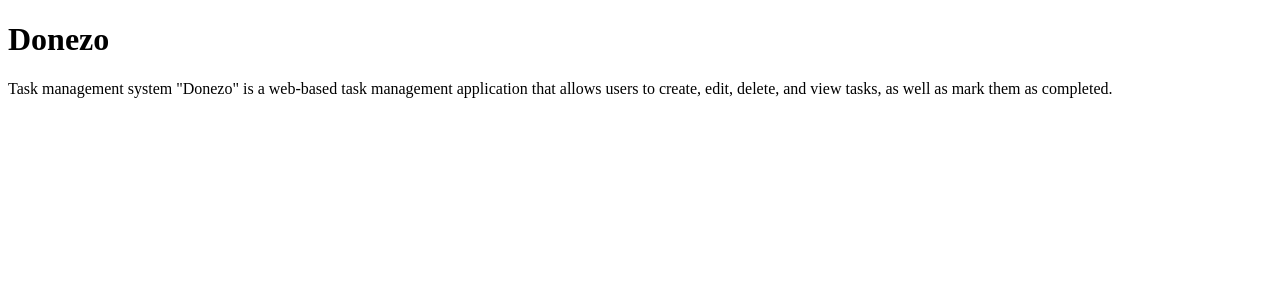
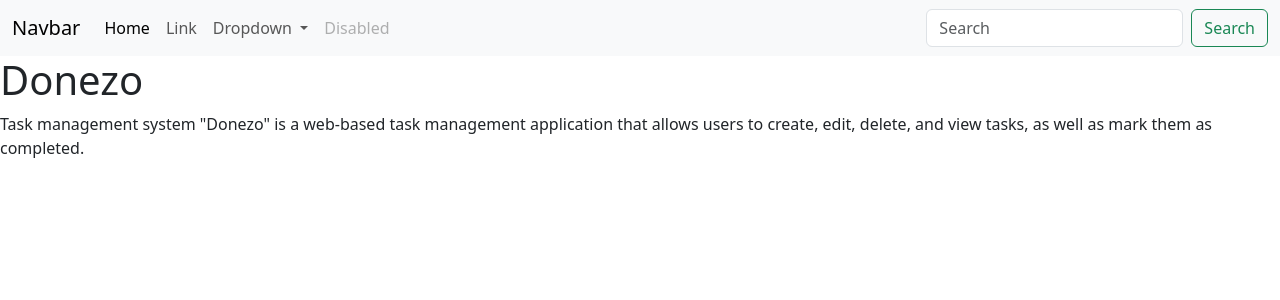
Before and after one commit to crazytosser25/donezo, a Flask app: page / in a window 1280 px wide. Shown: the top 300 px of the page. Run offline with Flask 3, Linux system fonts and the light colour scheme.

Commit message:
bootstrap added

```diff
--- /dev/null
+++ b/app/templates/base.html
@@ -0,0 +1,62 @@
+<!DOCTYPE html>
+<html lang="en">
+
+<head>
+    <meta charset="UTF-8">
+    <meta name="viewport" content="width=device-width, initial-scale=1.0">
+    <title>Donezo. {% block title %}{% endblock %}</title>
+    <link href="https://cdn.jsdelivr.net/npm/bootstrap@5.3.3/dist/css/bootstrap.min.css" rel="stylesheet"
+        integrity="sha384-QWTKZyjpPEjISv5WaRU9OFeRpok6YctnYmDr5pNlyT2bRjXh0JMhjY6hW+ALEwIH" crossorigin="anonymous">
+</head>
+
+<body>
+    <nav class="navbar navbar-expand-lg bg-body-tertiary">
+        <div class="container-fluid">
+            <a class="navbar-brand" href="#">Navbar</a>
+            <button class="navbar-toggler" type="button" data-bs-toggle="collapse"
+                data-bs-target="#navbarSupportedContent" aria-controls="navbarSupportedContent" aria-expanded="false"
+                aria-label="Toggle navigation">
+                <span class="navbar-toggler-icon"></span>
+            </button>
+            <div class="collapse navbar-collapse" id="navbarSupportedContent">
+                <ul class="navbar-nav me-auto mb-2 mb-lg-0">
+                    <li class="nav-item">
+                        <a class="nav-link active" aria-current="page" href="#">Home</a>
+                    </li>
+                    <li class="nav-item">
+                        <a class="nav-link" href="#">Link</a>
+                    </li>
+                    <li class="nav-item dropdown">
+                        <a class="nav-link dropdown-toggle" href="#" role="button" data-bs-toggle="dropdown"
+                            aria-expanded="false">
+                            Dropdown
+                        </a>
+                        <ul class="dropdown-menu">
+                            <li><a class="dropdown-item" href="#">Action</a></li>
+                            <li><a class="dropdown-item" href="#">Another action</a></li>
+                            <li>
+                                <hr class="dropdown-divider">
+                            </li>
+                            <li><a class="dropdown-item" href="#">Something else here</a></li>
+                        </ul>
+                    </li>
+                    <li class="nav-item">
+                        <a class="nav-link disabled" aria-disabled="true">Disabled</a>
+                    </li>
+                </ul>
+                <form class="d-flex" role="search">
+                    <input class="form-control me-2" type="search" placeholder="Search" aria-label="Search">
+                    <button class="btn btn-outline-success" type="submit">Search</button>
+                </form>
+            </div>
+        </div>
+    </nav>
+    <h1>Donezo</h1>
+    {% block content %}
+    {% endblock %}
+    <script src="https://cdn.jsdelivr.net/npm/bootstrap@5.3.3/dist/js/bootstrap.bundle.min.js"
+        integrity="sha384-YvpcrYf0tY3lHB60NNkmXc5s9fDVZLESaAA55NDzOxhy9GkcIdslK1eN7N6jIeHz"
+        crossorigin="anonymous"></script>
+</body>
+
+</html>
--- a/app/templates/index.html
+++ b/app/templates/index.html
@@ -1,16 +1,7 @@
-<!DOCTYPE html>
-<html lang="en">
+{% extends "base.html"%}
+{% block title %}Task management system.{% endblock %}
 
-<head>
-    <meta charset="UTF-8">
-    <meta name="viewport" content="width=device-width, initial-scale=1.0">
-    <title>Donezo</title>
-</head>
-
-<body>
-    <h1>Donezo</h1>
-    <p>Task management system "Donezo" is a web-based task management application that allows users to create, edit,
-        delete, and view tasks, as well as mark them as completed.</p>
-</body>
-
-</html>
+{% block content %}
+<p>Task management system "Donezo" is a web-based task management application that allows users to create, edit,
+    delete, and view tasks, as well as mark them as completed.</p>
+{% endblock %}
```
Also changed, not shown: app/templates/404.html (+6 -14 lines).
